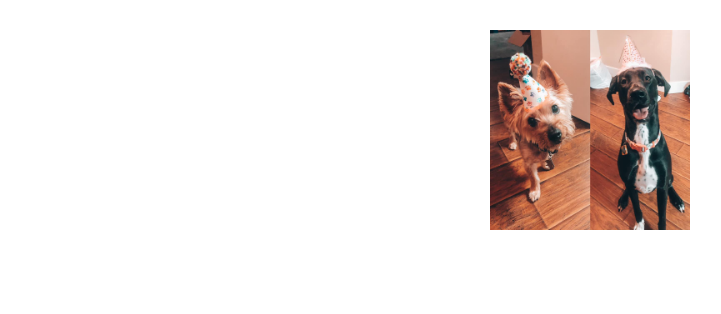
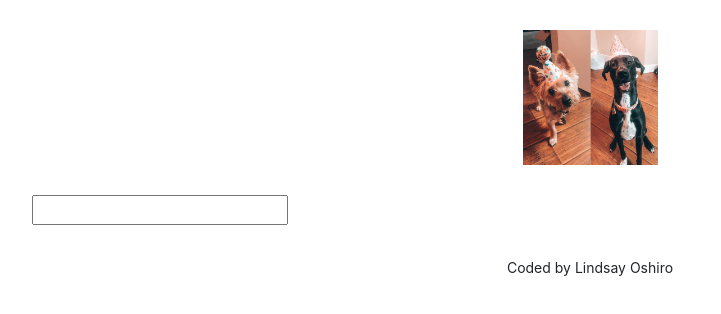
Before and after one commit to LinOshiro/dictionary-project, a React (Create React App) app: page / in a window 1280 px wide. Shown: the top 314 px of the page, without its empty margins (50-771 px from the left). Built offline with nearby package versions, Linux system fonts and the light colour scheme.

Commit message:
Created the search engine

```diff
--- a/src/App.css
+++ b/src/App.css
@@ -3,7 +3,12 @@
 }
 
 .App-logo {
-  max-width: 200px;
+  max-width: 135px;
   display: block;
   margin: 0 auto;
 }
+
+.App-footer {
+  text-align: center;
+  margin: 30px 0;
+}
--- a/src/App.js
+++ b/src/App.js
@@ -1,13 +1,21 @@
 import logo from './logo.png';
 import './App.css';
+import Dictionary from "./Dictionary";
 
 function App() {
   return (
     <div className="App">
-      <header className="App-header">
-        <img src={logo} className="App-logo img-fluid"
-          alt="logo" />
-      </header>
+      <div className="container">
+        <header className="App-header">
+          <img src={logo} className="App-logo img-fluid" alt="logo" />
+        </header>
+        <main>
+          <Dictionary />
+        </main>
+        <footer className="App-footer">
+          <small>Coded by Lindsay Oshiro</small>
+        </footer>
+      </div>
     </div>
   );
 }
--- /dev/null
+++ b/src/Dictionary.js
@@ -0,0 +1,24 @@
+import React, { useState } from "react";
+import "./Dictionary.css";
+
+export default function Dictionary() {
+    let [keyword, setKeyword] = useState("");
+
+    function search(event) {
+        event.preventDefault();
+        alert(`Searching for ${keyword} definition`);
+    }
+
+    function handleKeywordChange(event) {
+        console.log(event);
+        setKeyword(event.target.value);
+    }
+
+    return (
+        <div className="Dictionary">
+            <form onSubmit={search}>
+                <input type="search" onChange={handleKeywordChange} />
+            </form>
+        </div>
+    );
+}
```
Also changed, not shown: src/Dictionary.css (added).
